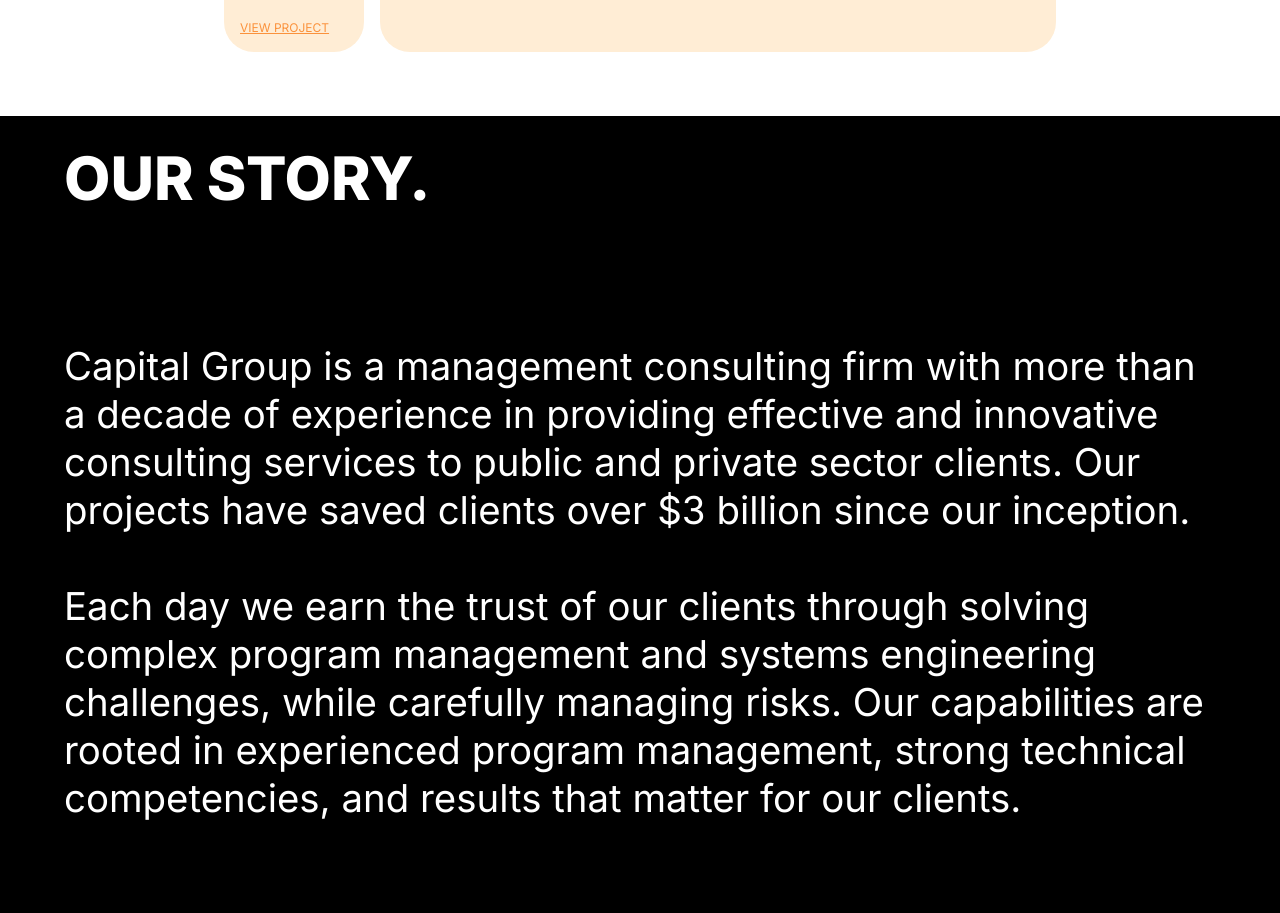
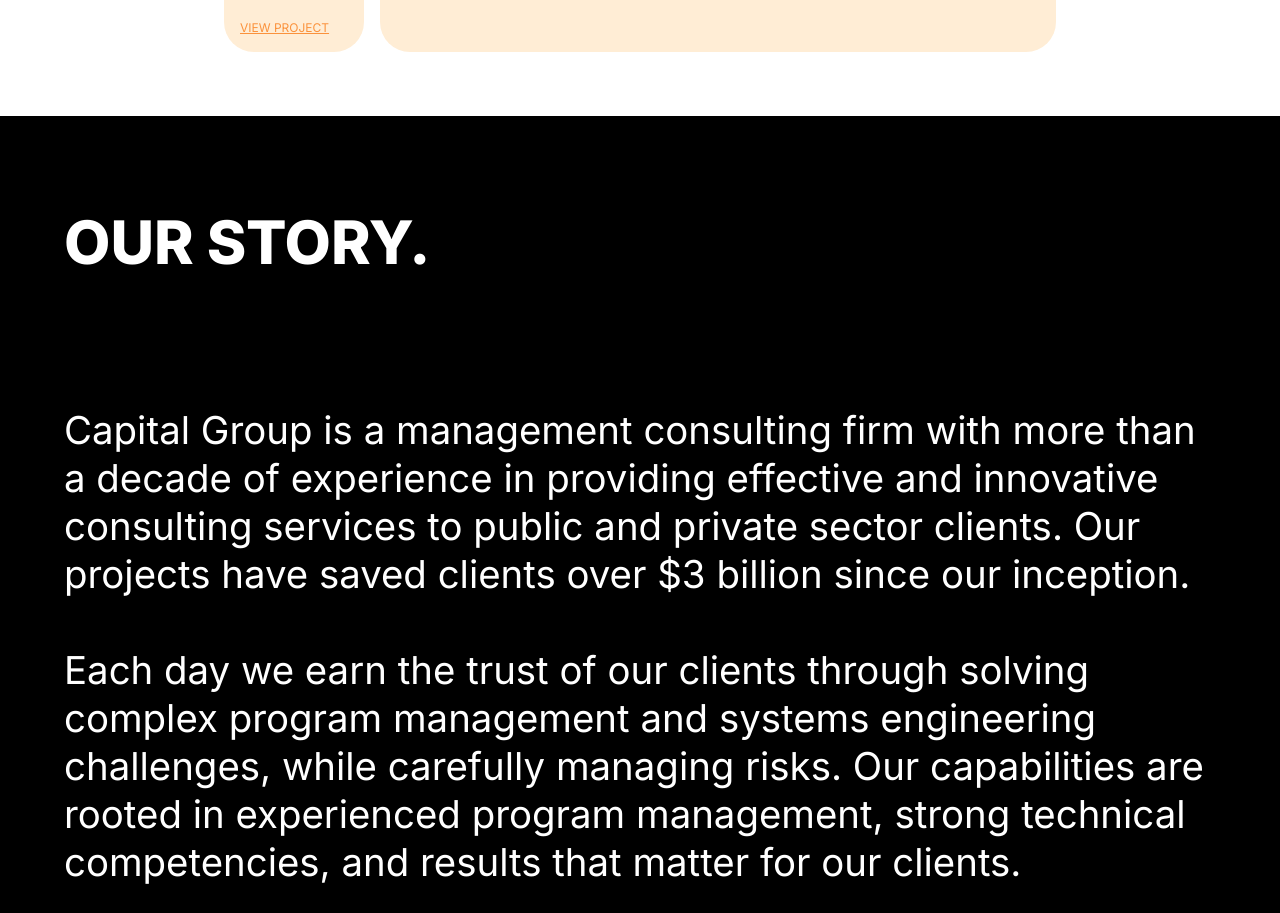
Before and after one commit to dajawhite/Of-Age, a Next.js app in the folder of-age-app/: page /about-us in a window 1280 px wide. Shown: the part 1078-1991 px from the top of the page. Built offline with nearby package versions, Linux system fonts and the light colour scheme.

Commit message:
ABOUT US IS DONE WOO!

```diff
--- a/of-age-app/src/app/about-us/page.tsx
+++ b/of-age-app/src/app/about-us/page.tsx
@@ -42,7 +42,7 @@
             </header>
             <section className="mt-16 bg-black lg:px-[5vw] px-[6vw] pb-16">
                 <div className="text-white">
-                    <h1 className="uppercase text-6xl font-extrabold pt-8">Our story.</h1>
+                    <h1 className="uppercase text-6xl font-extrabold lg:pt-24 pt-16">Our story.</h1>
                     <div className="lg:mt-[10.5vw] mt-[21vw] text-[7vw] lg:text-[3vw] leading-tight">
                         <p className="">Capital Group is a management consulting firm with more than a decade of experience in providing effective and innovative consulting services to public and private sector clients. Our projects have saved clients over $3 billion since our inception.<br/><br/>Each day we earn the trust of our clients through solving complex program management and systems engineering challenges, while carefully managing risks. Our capabilities are rooted in experienced program management, strong technical competencies, and results that matter for our clients.
                         </p>
```
